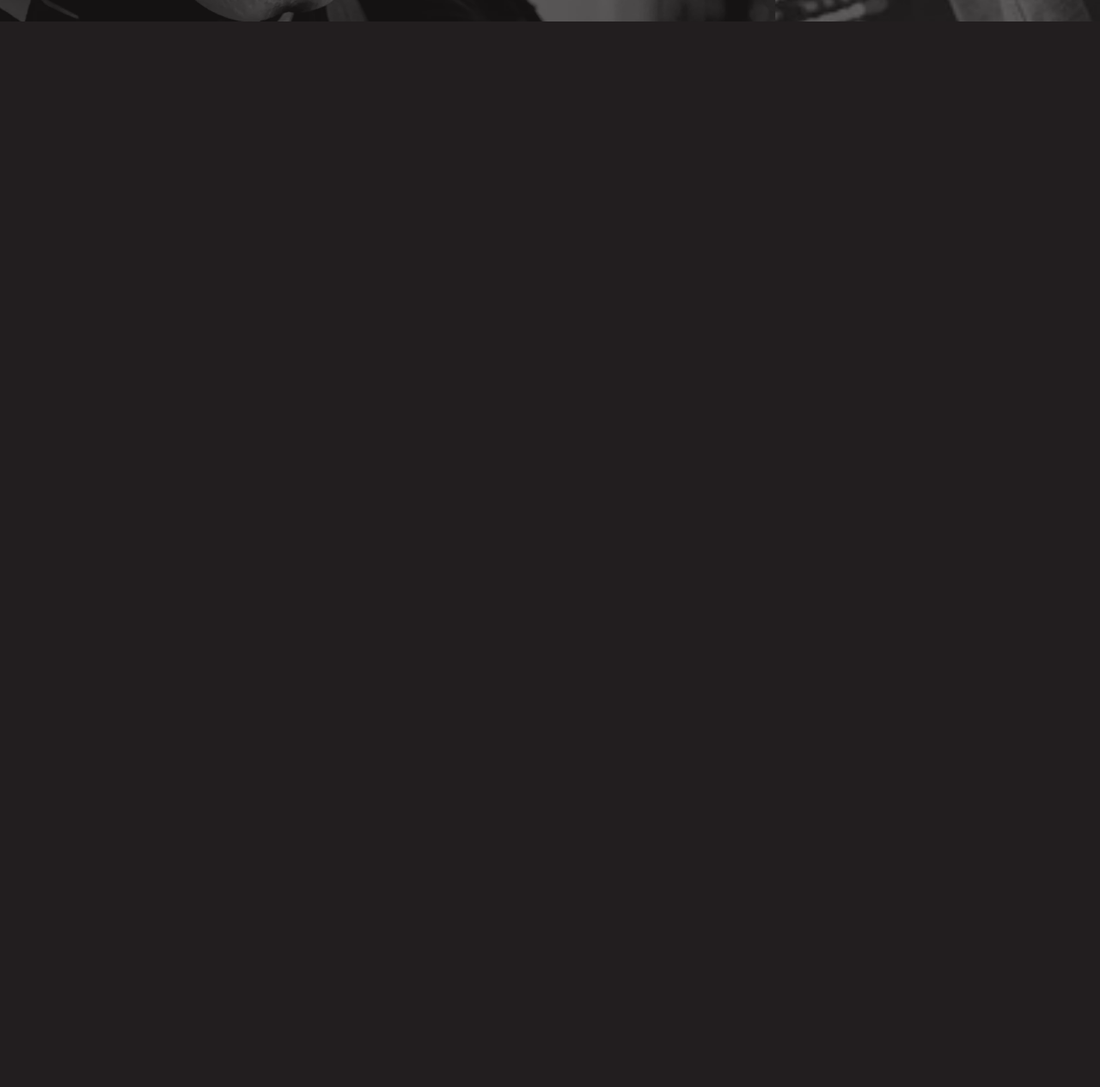
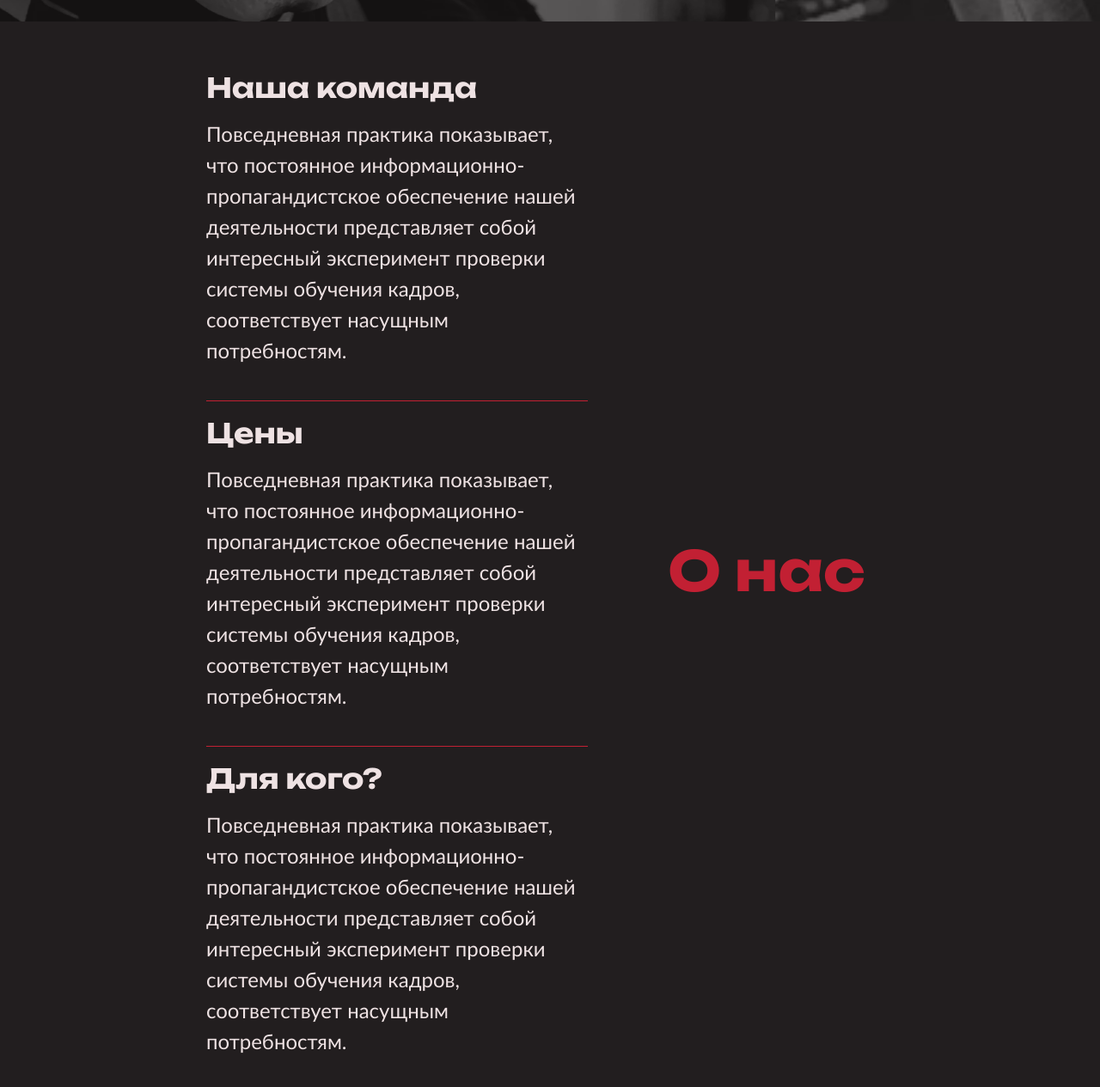
Before and after one commit to NIKIRIKI7/ProjectsWebControl, a website: page index.html in a window 1280 px wide. Shown: the part 675-1940 px from the top of the page at 86% size. Before the commit the page ends 800 px from the top, so only its background shows below. Drawn offline with Linux system fonts and the light colour scheme; a web font is replaced by a local one.

Commit message:
Доработка секции 'О нас': выделение в отдельный стилевой модуль и центрирование заголовка

```diff
--- a/index.html
+++ b/index.html
@@ -13,9 +13,9 @@
     <link rel="stylesheet" href="style/reset.css">
     <link rel="stylesheet" href="style/utils.css">
     <link rel="stylesheet" href="style/header.css">
-    <link rel="stylesheet" href="style/footer.css">
     <link rel="stylesheet" href="style/main.css">
     <link rel="stylesheet" href="style/slider.css">
+    <link rel="stylesheet" href="style/about-us.css">
 
     <!-- Предзагрузка шрифтов для оптимизации -->
     <link rel="preload" href="fonts/Unbounded/Unbounded-Regular.woff2" as="font" type="font/woff2" crossorigin>
@@ -129,6 +129,32 @@
                 </div>
             </div>
         </section>
+
+        <section class="section about-us">
+            <div class="container">
+                <div class="about-us__inner">
+                    <div class="about-us__left">
+                        <div class="about-us__item">
+                            <h2 class="title--info">Наша команда</h2>
+                            <p>Повседневная практика показывает, что постоянное информационно-пропагандистское обеспечение нашей деятельности представляет собой интересный эксперимент проверки системы обучения кадров, соответствует насущным потребностям.</p>
+                        </div>
+                        <hr class="about-us__divider">
+                        <div class="about-us__item">
+                            <h2 class="title--info">Цены</h2>
+                            <p>Повседневная практика показывает, что постоянное информационно-пропагандистское обеспечение нашей деятельности представляет собой интересный эксперимент проверки системы обучения кадров, соответствует насущным потребностям.</p>
+                        </div>
+                        <hr class="about-us__divider">
+                        <div class="about-us__item">
+                            <h2 class="title--info">Для кого?</h2>
+                            <p>Повседневная практика показывает, что постоянное информационно-пропагандистское обеспечение нашей деятельности представляет собой интересный эксперимент проверки системы обучения кадров, соответствует насущным потребностям.</p>
+                        </div>
+                    </div>
+                    <div class="about-us__right">
+                        <h2 class="title">О нас</h2>
+                    </div>
+                </div>
+            </div>
+        </section>
     </main>
 
     <!-- Подключение скриптов -->
--- /dev/null
+++ b/style/about-us.css
@@ -0,0 +1,49 @@
+/* ======================================
+   СЕКЦИЯ "О НАС"
+   ====================================== */
+
+.about-us__inner {
+    display: grid;
+    grid-template-columns: 6fr 4fr;
+    gap: 60px;
+}
+
+.about-us__left {
+    display: flex;
+    flex-direction: column;
+}
+
+.about-us__item {
+    margin-bottom: 20px;
+}
+
+.about-us__item h2 {
+    margin-bottom: 15px;
+}
+
+.about-us__divider {
+    border: none;
+    height: 1px;
+    background-color: var(--color-primary);
+    margin: 20px 0;
+}
+
+.about-us__right {
+    display: flex;
+    flex-direction: column;
+    align-items: center;
+    justify-content: center;
+    height: 100%;
+}
+
+/* Адаптивность для секции "О нас" */
+@media screen and (max-width: 1023px) {
+    .about-us__inner {
+        grid-template-columns: 1fr;
+        gap: 40px;
+    }
+
+    .about-us__right {
+        order: -1;
+    }
+}
```
